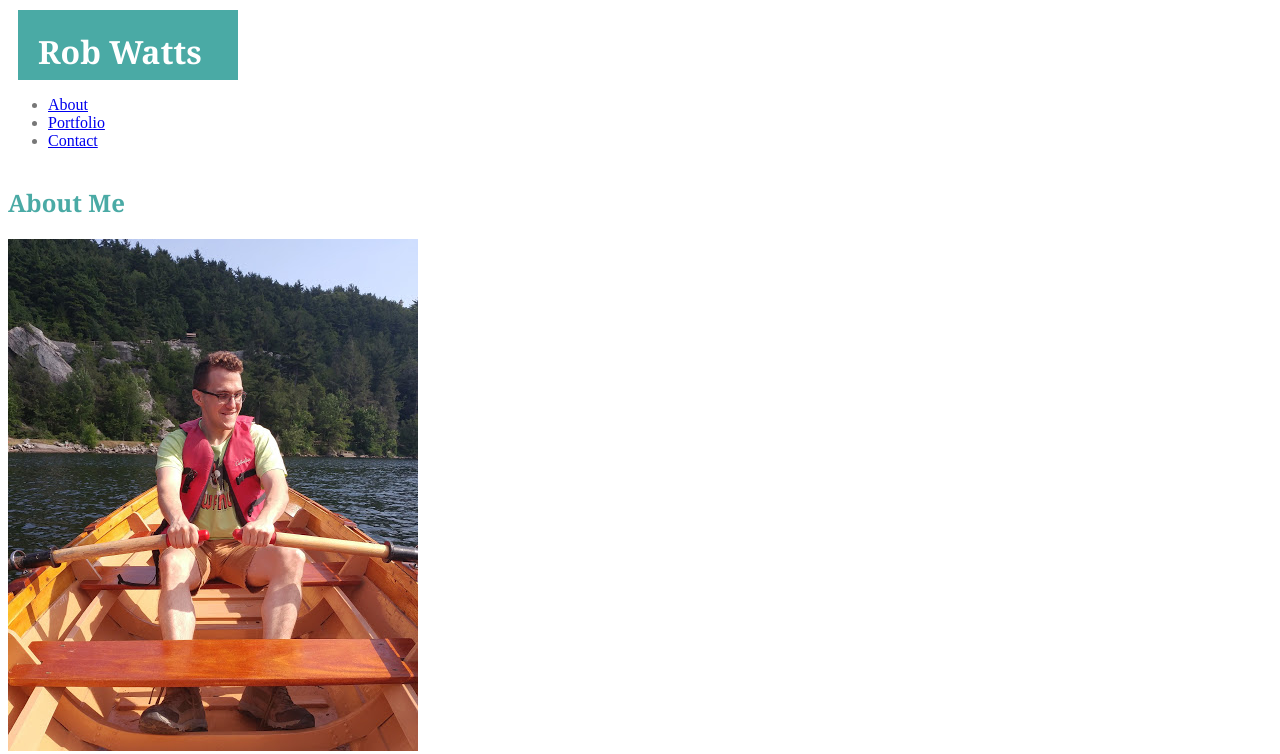
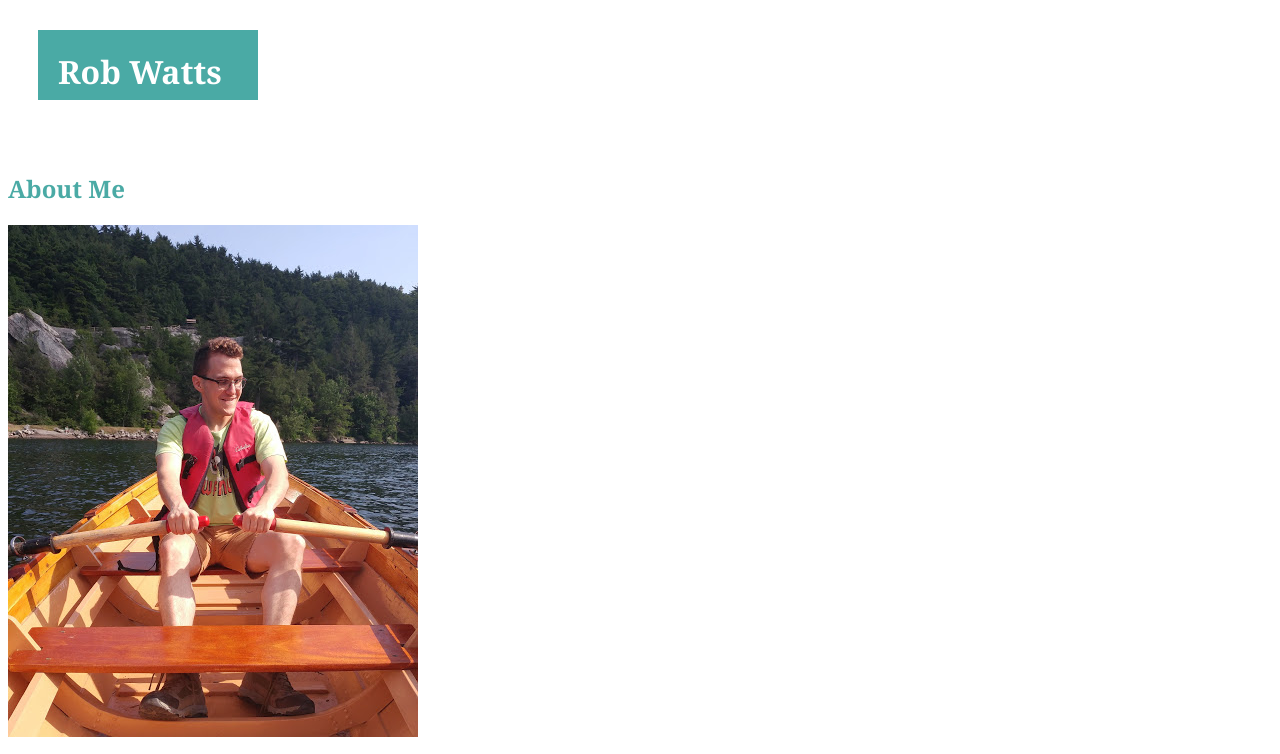
Before and after one commit to robjwatts/Basic-Portfolio, a plain HTML site: page index.html in a window 1280 px wide. Shown: the top 754 px of the page. Drawn offline with Linux system fonts and the light colour scheme.

Commit message:
updates to homework

```diff
--- a/css/style.css
+++ b/css/style.css
@@ -1,18 +1,11 @@
-header {
-	margin: 0;
-	padding: 0;
-	background-color: #ffffff;
-	border-color: #cccccc
-	font-family: 'Georgia', Times, Times New Roman, serif;
-
-}
-
 body {
 	color: #777777;
 	background-color: #ffffff
 	border-width: 10px;
 	border-color: #dddddd
 	font font-family: 'Arial', 'Helvetica Neue', Helvetica, sans-serif;
+	border-bottom-width: 10px;
+	border-color: #4aaaa5;
 
 }
 
@@ -30,6 +23,30 @@ footer {
 
 }
 
+li {
+	display: inline-block;
+}
+
+a {
+    color: white;
+    text-decoration: none;
+}
+
+a:visited {
+	color: white;
+	text-decoration: none;
+}
+
+input[type=submit] {
+	color: white;
+	background-color: #4aaaa5;
+	margin: 0px;
+	padding: 5px;
+	border-width: 0px;
+	font font-family: 'Arial', 'Helvetica Neue', Helvetica, sans-serif;
+
+}
+
 #logo {
 	margin:10px;
 	padding: 20px;
@@ -41,12 +58,11 @@ footer {
 }
 
 #mainbody {
-	float: right;
+	float: left;
 	margin: 0;
 	padding: ;
 	background-color: #ffffff;
 	font font-family: 'Arial', 'Helvetica Neue', Helvetica, sans-serif;
-
 }
 
 
@@ -58,6 +74,28 @@ footer {
 	border-color: #dddddd
 	color: #4aaaa5;
 	float: right;
+}
 
+#nav {
+	list-style-type: none;
+	display: inline-block;
+	margin: 0px;
+	padding: 0px;
+}
+
+#portfoliobox {
+	background-color: #4aaaa5;
+	color: white;
+	font-family: 'Georgia', Times, Times New Roman, serif;
+}
+
+#header {
+	margin: 10px;
+	padding: 10px;
+	color: white;
+	background-color: #ffffff;
+	border-width: 5px;
+	border-color: #cccccc;
+	font-family: 'Georgia', Times, Times New Roman, serif;
 
 }
--- a/index.html
+++ b/index.html
@@ -8,12 +8,14 @@
 
 <body>
   <header>
+  <div id="header">
     <h1 id="logo">Rob Watts</h1>
       <ul id="nav">
-        <li><a href="index.html">About</a></li>
-        <li><a href="portfolio.html">Portfolio</a></li>
-        <li><a href="contact.html">Contact</a></li>
+        <li id="link"><a href="index.html">About</a></li>
+        <li id="link"><a href="portfolio.html">Portfolio</a></li>
+        <li id="link"><a href="contact.html">Contact</a></li>
     </ul>
+    </div>
   </header>
 
     <div id="mainbody">
```
Also changed, not shown: contact.html (+4 -3 lines), portfolio.html (+2 -1 lines).
